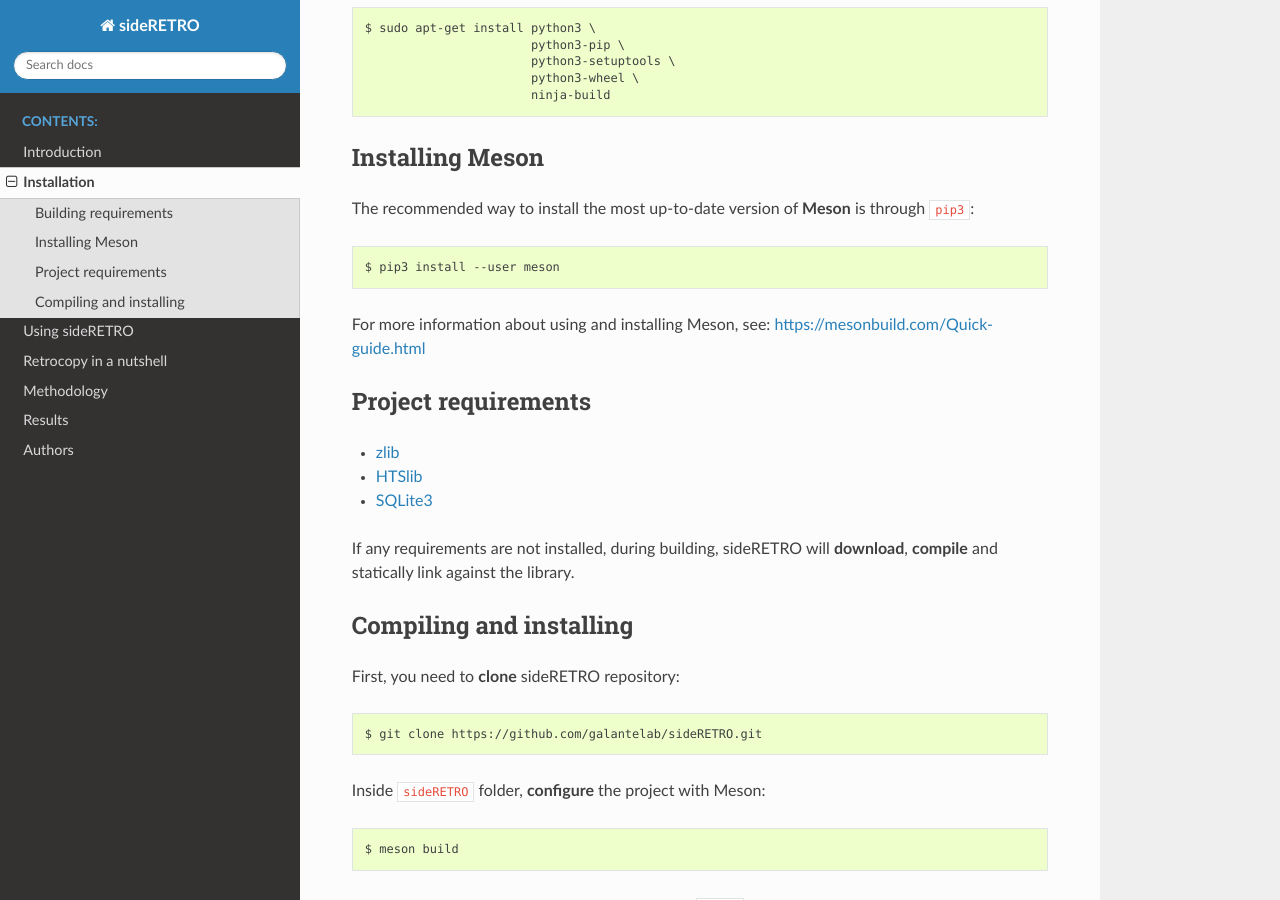
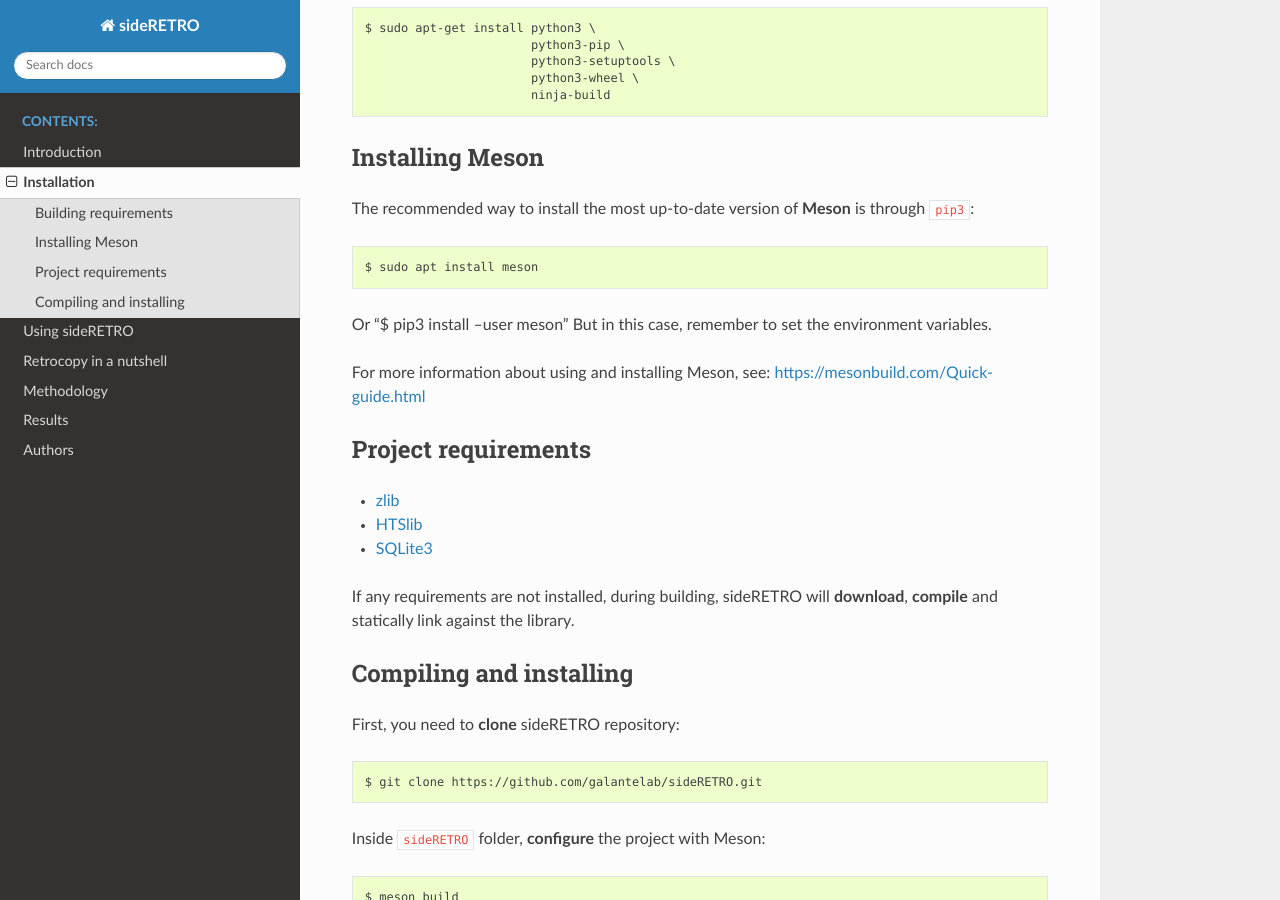
Before and after one commit to galantelab/sideRETRO, a Sphinx documentation site: the page built from docs/install.rst, in a window 1280 px wide and 900 px high, scrolled down 472 px. Built offline with Sphinx 7.4.7 and the Read the Docs theme 2.0.0, drawn with Linux system fonts in a browser that asks for light colours.

Commit message:
Update install.rst
$ sudo apt install meson

Or "$ pip3 install --user meson" But in this case, remember to set the environment variables.

```diff
--- a/docs/install.rst
+++ b/docs/install.rst
@@ -29,7 +29,9 @@
 The recommended way to install the most up-to-date version of
 **Meson** is through :code:`pip3`::
 
-  $ pip3 install --user meson
+  $ sudo apt install meson
+
+Or "$ pip3 install --user meson" But in this case, remember to set the environment variables.
 
 For more information about using and installing Meson, see:
 https://mesonbuild.com/Quick-guide.html
```
